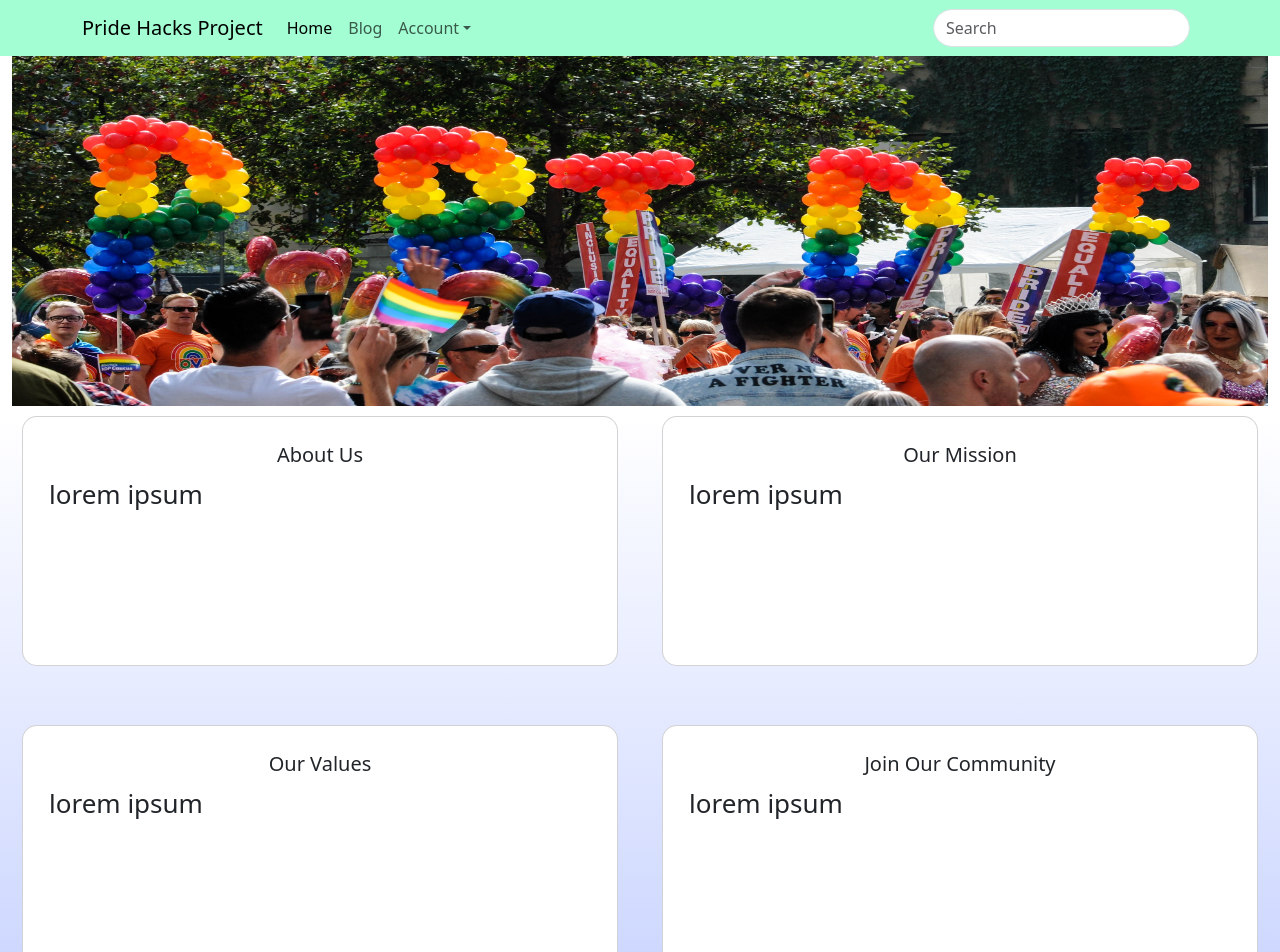
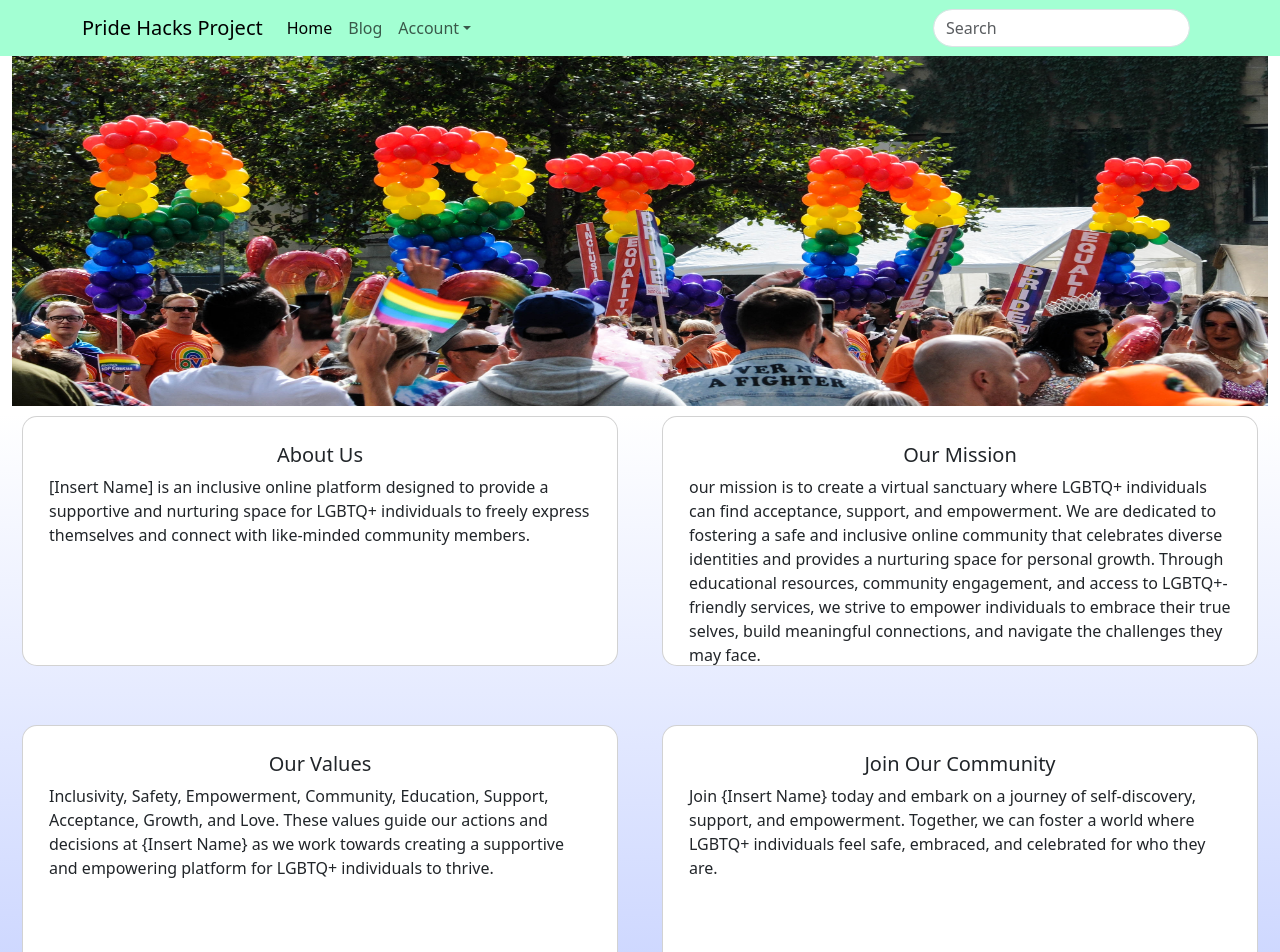
Before and after one commit to tori-parmz/PrideHacks-Project, a React (Create React App) app: page / in a window 1280 px wide. Shown: the top 952 px of the page. Built offline with nearby package versions, Linux system fonts and the light colour scheme.

Commit message:
chore: added dummy text

```diff
--- a/src/components/LandingPageCards.js
+++ b/src/components/LandingPageCards.js
@@ -1,7 +1,6 @@
 import { React, Component } from "react";
 import Button from 'react-bootstrap/Button';
 import Card from 'react-bootstrap/Card';
-
 class LandingPageCards extends Component {
   constructor(props) {
     super(props);
@@ -11,7 +10,7 @@ class LandingPageCards extends Component {
     return (
 
       <div>
-          <Card style={{height: '250px', padding: '10px', margin: '10px', borderRadius: '15px' }} >
+          <Card style={{height: '250px', padding: '10px', margin: '10px', borderRadius: '15px', fontSize: '16px' }} >
           <Card.Body>
             <Card.Title style={{textAlign: 'center'}}>{this.props.cards.title}</Card.Title>
             <Card.Text>
--- a/src/components/Pages/LandingPage.js
+++ b/src/components/Pages/LandingPage.js
@@ -15,19 +15,19 @@ class LandingPage extends Component {
       cards: [
         {
           title: 'About Us',
-          description: 'lorem ipsum'
+          description: '[Insert Name] is an inclusive online platform designed to provide a supportive and nurturing space for LGBTQ+ individuals to freely express themselves and connect with like-minded community members.'
         },
         {
           title: 'Our Mission',
-          description: 'lorem ipsum'
+          description: 'our mission is to create a virtual sanctuary where LGBTQ+ individuals can find acceptance, support, and empowerment. We are dedicated to fostering a safe and inclusive online community that celebrates diverse identities and provides a nurturing space for personal growth. Through educational resources, community engagement, and access to LGBTQ+-friendly services, we strive to empower individuals to embrace their true selves, build meaningful connections, and navigate the challenges they may face.'
         },
         {
           title: 'Our Values',
-          description: 'lorem ipsum'
+          description: 'Inclusivity, Safety, Empowerment, Community, Education, Support, Acceptance, Growth, and Love. These values guide our actions and decisions at {Insert Name} as we work towards creating a supportive and empowering platform for LGBTQ+ individuals to thrive.'
         },
         {
           title: 'Join Our Community',
-          description: 'lorem ipsum'
+          description: 'Join {Insert Name} today and embark on a journey of self-discovery, support, and empowerment. Together, we can foster a world where LGBTQ+ individuals feel safe, embraced, and celebrated for who they are.'
         }
       ]
     }
@@ -37,7 +37,7 @@ class LandingPage extends Component {
 
     let landingPageCards = this.state.cards.map(cards => {
       return (
-        <Col xs={6} md={2} lg={6}>
+        <Col xs={12} md={6}>
           <LandingPageCards cards={cards} />
           <br />
         </Col>
```
